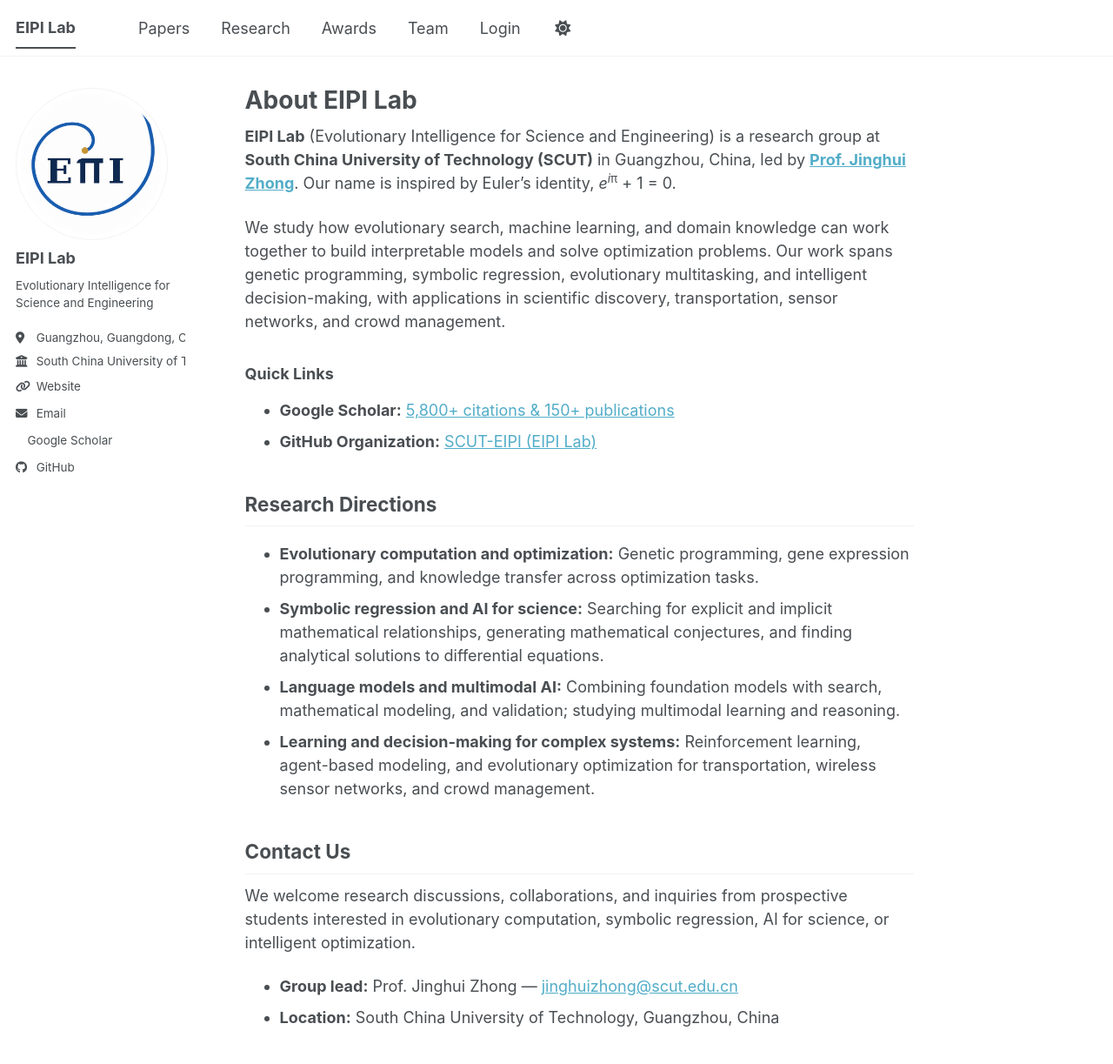
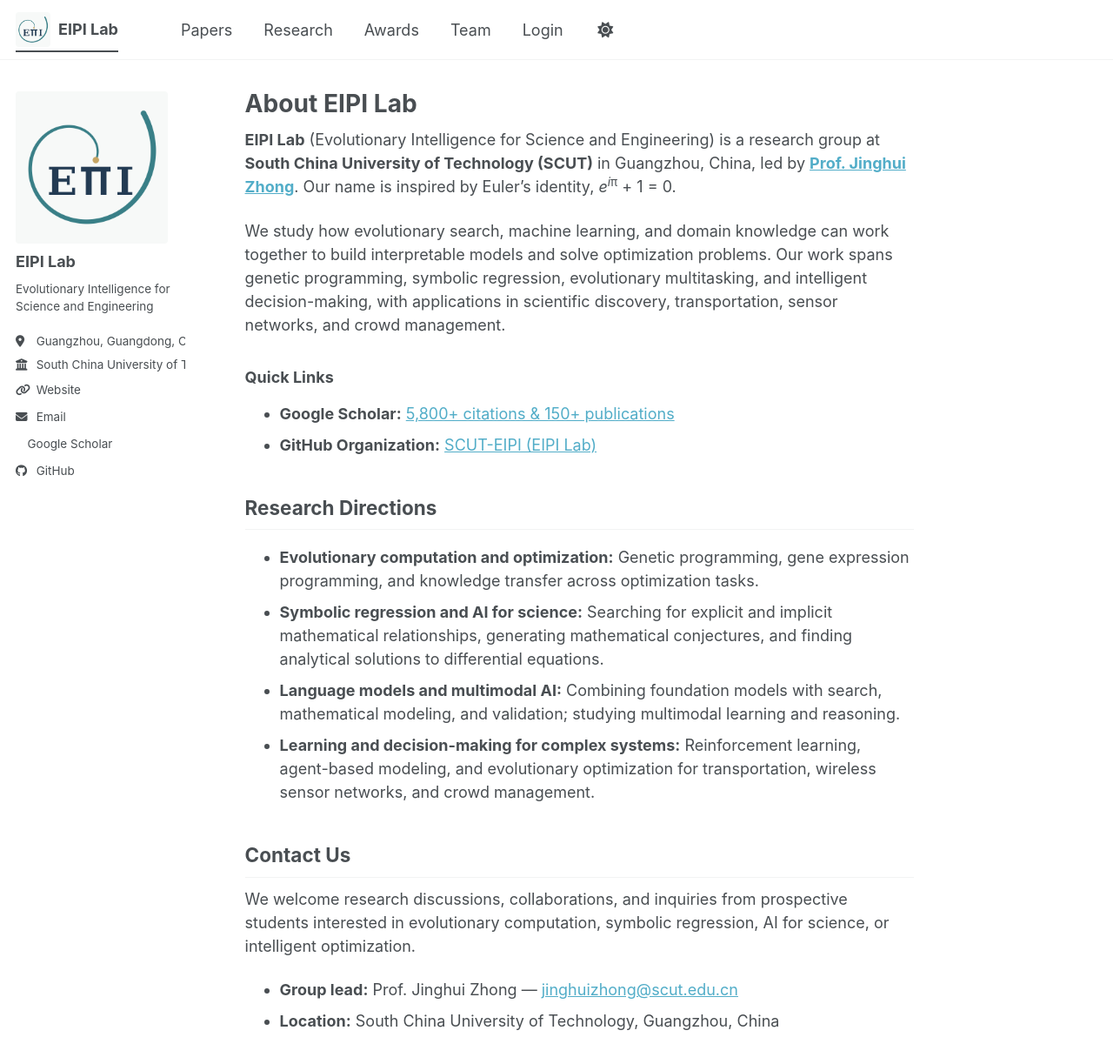
Before and after one commit to SCUT-EIPI/SCUT-EIPI.github.io, a Jekyll site: the page built from _pages/about.md, in a window 1280 px wide and 1232 px high. Shown: the top 1223 px of the window at 87% size. Built offline with Jekyll 4.4.1, drawn with Linux system fonts in a browser that asks for light colours; a style sheet for code colours, icons or effects is not loaded.

Commit message:
Use the EIPI logo for masthead, sidebar avatar, favicons and social image
Co-Authored-By: Claude Sonnet 5.5 <noreply@anthropic.com>

```diff
--- a/_config.yml
+++ b/_config.yml
@@ -10,6 +10,7 @@
 locale                   : "en-US"
 site_theme               : "default" # The available themes options are "default", "air", "sunrise", "mint", "dirt" and "contrast"
 title                    : "EIPI Lab"
+logo                     : "logo.png"
 title_separator          : "-"
 name                     : &name "EIPI Lab"
 description              : &description "Research group at South China University of Technology studying evolutionary computation, symbolic regression, AI for science, and intelligent optimization"
@@ -19,7 +20,7 @@ repository               : "SCUT-EIPI/SCUT-EIPI.github.io"
 
 # Site Author - The following control what appear as part of the author content on the side bar.
 author:
-  avatar           : "logo.jpg"
+  avatar           : "logo.png"
   name             : "EIPI Lab"
   pronouns         :
   bio              : "Evolutionary Intelligence for Science and Engineering"
@@ -138,8 +139,8 @@ facebook:
   username               :
   app_id                 :
   publisher              :
-og_image                 :  # Social media default site image
-og_description           :  # Social media default site image description
+og_image                 : "logo.png" # Social media default site image
+og_description           : *description
 # For specifying social profiles
 # - https://developers.google.com/structured-data/customize/social-profiles
 social:
--- a/_includes/author-profile.html
+++ b/_includes/author-profile.html
@@ -6,7 +6,7 @@
 
 <div itemscope itemtype="http://schema.org/Person">
 
-  <div class="author__avatar">
+  <div class="author__avatar{% if author.avatar == site.logo %} author__avatar--logo{% endif %}">
     {% if author.avatar contains "://" %}
     	<img src="{{ author.avatar }}" alt="{{ author.name }}"  fetchpriority="high" />
     {% else %}
--- a/_includes/head/custom.html
+++ b/_includes/head/custom.html
@@ -10,13 +10,12 @@
  <link rel="preload" href="{{ base_path }}/assets/css/fontawesome.css" as="style" onload="this.onload=null;this.rel='stylesheet'">
 <noscript><link rel="stylesheet" href="{{ base_path }}/assets/css/fontawesome.css"></noscript>
 
-<!-- favicon from https://commons.wikimedia.org/wiki/File:OOjs_UI_icon_academic-progressive.svg -->
+<!-- EIPI Lab icons derived from the official logo -->
 <link rel="apple-touch-icon" sizes="180x180" href="{{ base_path }}/images/apple-touch-icon-180x180.png"/>
-<link rel="icon" type="image/svg+xml" href="{{ base_path }}/images/favicon.svg"/>
 <link rel="icon" type="image/png" href="{{ base_path }}/images/favicon-32x32.png" sizes="32x32"/>
 <link rel="icon" type="image/png" href="{{ base_path }}/images/favicon-192x192.png" sizes="192x192"/>
 <link rel="manifest" href="{{ base_path }}/images/manifest.json"/>
-<link rel="icon" href="/images/favicon.ico"/>
+<link rel="icon" href="{{ base_path }}/images/favicon.ico"/>
 <meta name="theme-color" content="var(--global-bg-color)"/>
 
 <!-- end custom head snippets -->
--- a/_includes/seo.html
+++ b/_includes/seo.html
@@ -143,5 +143,7 @@
   <meta property="og:image" content="{% if page.header.image contains "://" %}{{ page.header.image }}{% else %}{{ page.header.image | prepend: "/images/" | prepend: base_path }}{% endif %}">
 {% elsif page.header.overlay_image %}
   <meta property="og:image" content="{% if page.header.overlay_image contains "://" %}{{ page.header.overlay_image }}{% else %}{{ page.header.overlay_image | prepend: "/images/" | prepend: base_path }}{% endif %}">
+{% elsif site.og_image %}
+  <meta property="og:image" content="{{ site.og_image | prepend: "/images/" | prepend: base_path }}">
 {% endif %}
 <!-- end Open Graph protocol -->
--- a/_sass/layout/_masthead.scss
+++ b/_sass/layout/_masthead.scss
@@ -79,3 +79,17 @@
   border-bottom: 2px solid var(--global-text-color);
   /* No need to repeat pointer-events and cursor here */
 }
+
+.greedy-nav a.masthead__brand {
+  display: flex;
+  align-items: center;
+  gap: 0.5rem;
+  padding: 0.25rem 0;
+}
+
+.masthead__logo {
+  width: 40px;
+  height: 40px;
+  flex-shrink: 0;
+  border-radius: 4px;
+}
--- a/_sass/layout/_sidebar.scss
+++ b/_sass/layout/_sidebar.scss
@@ -322,3 +322,9 @@
     }
   }
 }
+
+.author__avatar--logo img {
+  border-radius: 4px;
+  padding: 0;
+  border: 0;
+}
```
Also changed, not shown: images/apple-touch-icon-180x180.png, images/favicon-192x192.png, images/favicon-32x32.png, images/favicon-512x512.png, images/favicon.ico, images/logo.png (added), images/manifest.json, 1 other file.
